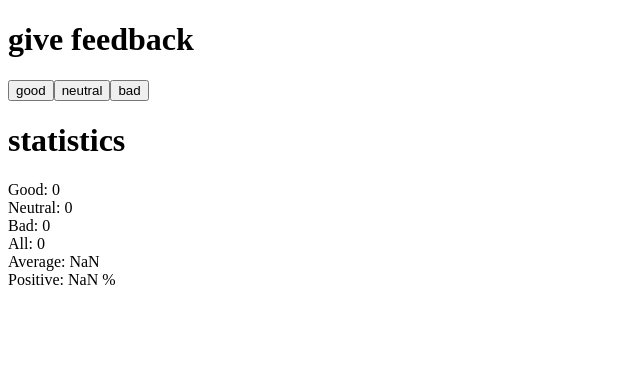
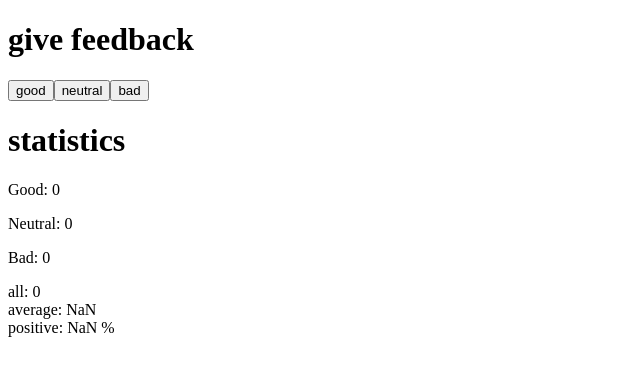
Before and after one commit to RID990908/curso_fullstack, a React (Vite) app in the folder part1/: page / in a window 1280 px wide. Shown: the top 376 px of the page, without its empty margins (0-640 px from the left). Built offline with nearby package versions, Linux system fonts and the light colour scheme.

Commit message:
unicafe part 3

```diff
--- a/part1/src/App.jsx
+++ b/part1/src/App.jsx
@@ -32,12 +32,10 @@ const App = () => {
       <Button onClick={increaseNeutral} text="neutral" />
       <Button onClick={increaseBad} text="bad" />
       <Header course={course.statistics} />
-      <Display text="Good" counter={good} />
-      <Display text="Neutral" counter={neutral} />
-      <Display text="Bad" counter={bad} />
-      <Display text="All" counter={counter} />
-      <Display text="Average" counter={(good - bad) / counter} />
-      <Display text="Positive" counter={(good / counter) * 100 + ' %'} />
+      <Statistics good={good} neutral={neutral} bad={bad} />
+      <Display text="all" counter={counter} />
+      <Display text="average" counter={(good - bad) / counter} />
+      <Display text="positive" counter={(good / counter) * 100 + ' %'} />
     </div>
   )
 }
@@ -61,5 +59,14 @@ const Button = ({ onClick, text }) => {
     </button>
   )
 }
+const Statistics = ({ good, neutral, bad }) => {
+  return (
+    <div>
+      <p>Good: {good}</p>
+      <p>Neutral: {neutral}</p>
+      <p>Bad: {bad}</p>
+    </div>
+  )
+}
 
 export default App
```
